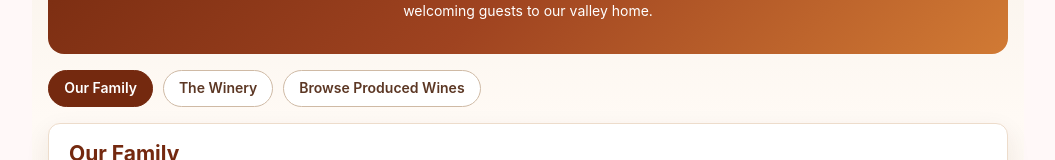
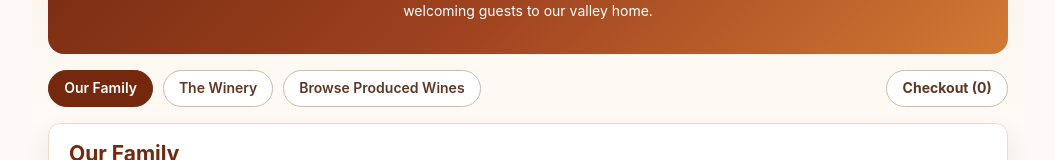
Before and after one commit to aladzhov/ladwine, an Angular app: page / in a window 1280 px wide. Both pictures are taken after a click on the button "Yes, I am 18+". Shown: the part 153-313 px from the top of the page, without its empty margins (112-1167 px from the left). Built offline with nearby package versions, Linux system fonts and the light colour scheme.

Commit message:
Checkout

```diff
--- a/src/app/app.html
+++ b/src/app/app.html
@@ -22,15 +22,15 @@
       </p>
     </header>
 
+    <div class="tab-row">
       <nav class="tabs" role="tablist" aria-label="Winery information tabs">
         @for (tab of tabs; track tab.key) {
           <button
             type="button"
             role="tab"
             [attr.id]="tab.key + '-tab'"
-          [class.active]="activeTab() === tab.key"
-          [attr.aria-selected]="activeTab() === tab.key"
-          [disabled]="tab.key === 'details' && !selectedWine()"
+            [class.active]="activeTab() === tab.key && !showCheckout()"
+            [attr.aria-selected]="activeTab() === tab.key && !showCheckout()"
             (click)="setActiveTab(tab.key)"
           >
             {{ tab.label }}
@@ -38,6 +38,24 @@
         }
       </nav>
 
+      <button
+        type="button"
+        class="checkout-cta"
+        [class.active]="showCheckout()"
+        (click)="showCheckout() ? closeCheckout() : openCheckout()"
+      >
+        Checkout ({{ basket().length }})
+      </button>
+    </div>
+
+    @if (showCheckout()) {
+      <app-checkout
+        [basket]="basket()"
+        [total]="basketTotal()"
+        (removeWine)="removeFromBasket($event)"
+        (clearBasket)="clearBasket()"
+      />
+    } @else {
       @if (activeTab() === 'family') {
         <app-our-family />
       }
@@ -47,6 +65,9 @@
       }
 
       @if (activeTab() === 'wines') {
+        @if (selectedWine(); as wine) {
+          <app-wine-details [wine]="wine" (back)="closeWineDetails()" (addToBasket)="addToBasket($event)" />
+        } @else {
           <app-browse-produced-wines
             [wineTypes]="wineTypes"
             [selectedType]="selectedType()"
@@ -57,20 +78,7 @@
             (wineSelected)="openWineDetails($event)"
           />
         }
-
-    @if (activeTab() === 'details') {
-      @if (selectedWine(); as wine) {
-        <app-wine-details [wine]="wine" (back)="closeWineDetails()" (addToBasket)="addToBasket($event)" />
       }
-    }
-
-    @if (activeTab() === 'checkout') {
-      <app-checkout
-        [basket]="basket()"
-        [total]="basketTotal()"
-        (removeWine)="removeFromBasket($event)"
-        (clearBasket)="clearBasket()"
-      />
     }
   } @else if (isAgeConfirmed() === false) {
     <section class="age-gate" aria-live="polite">
--- a/src/app/app.ts
+++ b/src/app/app.ts
@@ -6,7 +6,7 @@ import { WineDetailsComponent } from './wine-details.component';
 import { CheckoutComponent } from './checkout.component';
 import { Wine, WineType } from './wine.model';
 
-type TabKey = 'family' | 'winery' | 'wines' | 'details' | 'checkout';
+type TabKey = 'family' | 'winery' | 'wines';
 
 interface Tab {
   key: TabKey;
@@ -76,7 +76,7 @@ export class App {
   public readonly tabs: ReadonlyArray<Tab> = [
     { key: 'family', label: 'Our Family' },
     { key: 'winery', label: 'The Winery' },
-    { key: 'wines', label: 'Browse Produced Wines' },
+    { key: 'wines', label: 'Browse Produced Wines' }
   ];
 
   public readonly activeTab = signal<TabKey>('family');
@@ -85,6 +85,7 @@ export class App {
   public readonly isAgeConfirmed = signal<boolean | null>(null);
   public readonly selectedWine = signal<Wine | null>(null);
   public readonly basket = signal<ReadonlyArray<Wine>>([]);
+  public readonly showCheckout = signal(false);
 
   public readonly basketTotal = computed(() => {
     return this.basket().reduce((sum, wine) => sum + wine.price, 0);
@@ -111,17 +112,16 @@ export class App {
 
   public openWineDetails(wine: Wine): void {
     this.selectedWine.set(wine);
-    this.activeTab.set('details');
+    this.activeTab.set('wines');
+    this.showCheckout.set(false);
   }
 
   public closeWineDetails(): void {
     this.selectedWine.set(null);
-    this.activeTab.set('wines');
   }
 
   public addToBasket(wine: Wine): void {
     this.basket.update((basket) => [...basket, wine]);
-    this.activeTab.set('checkout');
   }
 
   public removeFromBasket(index: number): void {
@@ -132,11 +132,16 @@ export class App {
     this.basket.set([]);
   }
 
+  public openCheckout(): void {
+    this.showCheckout.set(true);
+  }
+
+  public closeCheckout(): void {
+    this.showCheckout.set(false);
+  }
+
   public setActiveTab(tab: TabKey): void {
-    if (tab === 'details' && !this.selectedWine()) {
-      return;
-    }
-
+    this.showCheckout.set(false);
     this.activeTab.set(tab);
   }
 
--- a/src/app/checkout.component.html
+++ b/src/app/checkout.component.html
@@ -1,11 +1,11 @@
-<section class="panel checkout-panel" role="tabpanel" aria-labelledby="checkout-tab">
+<section class="panel checkout-panel" role="region" aria-label="Checkout">
   <div class="checkout-header">
     <h2>Checkout</h2>
     <p class="checkout-total">Total: {{ total() | currency: 'EUR' : 'symbol' : '1.2-2' }}</p>
   </div>
 
   @if (basket().length === 0) {
-    <p class="checkout-empty">Your basket is empty. Add wines from the details tab.</p>
+    <p class="checkout-empty">Your basket is empty. Add wines from a wine details page.</p>
   } @else {
     <div class="checkout-list">
       @for (wine of basket(); track wine.name + '-' + $index; let i = $index) {
--- a/src/app/winery.css
+++ b/src/app/winery.css
@@ -76,6 +76,41 @@
 
 .tabs button:disabled:focus-visible {
   outline: none;
+}
+
+.tab-row {
+  align-items: center;
+  display: flex;
+  gap: 0.75rem;
+  justify-content: space-between;
+  margin-top: 1rem;
+}
+
+.tabs {
+  margin-top: 0;
+}
+
+.checkout-cta {
+  background: #fff;
+  border: 1px solid #cfbaa5;
+  border-radius: 999px;
+  color: #5c3724;
+  cursor: pointer;
+  font: inherit;
+  font-weight: 700;
+  padding: 0.45rem 0.95rem;
+  white-space: nowrap;
+}
+
+.checkout-cta.active {
+  background: #74290f;
+  border-color: #74290f;
+  color: #fff;
+}
+
+.checkout-cta:focus-visible {
+  outline: 2px solid #d17a34;
+  outline-offset: 2px;
 }
 
 .age-gate {
@@ -160,6 +195,16 @@
 }
 
 @media (max-width: 640px) {
+  .tab-row {
+    align-items: stretch;
+    flex-direction: column;
+  }
+
+  .tabs,
+  .checkout-cta {
+    width: 100%;
+  }
+
   .tabs button {
     width: 100%;
   }
```
Lines whose indentation alone changed are shown as unchanged.
